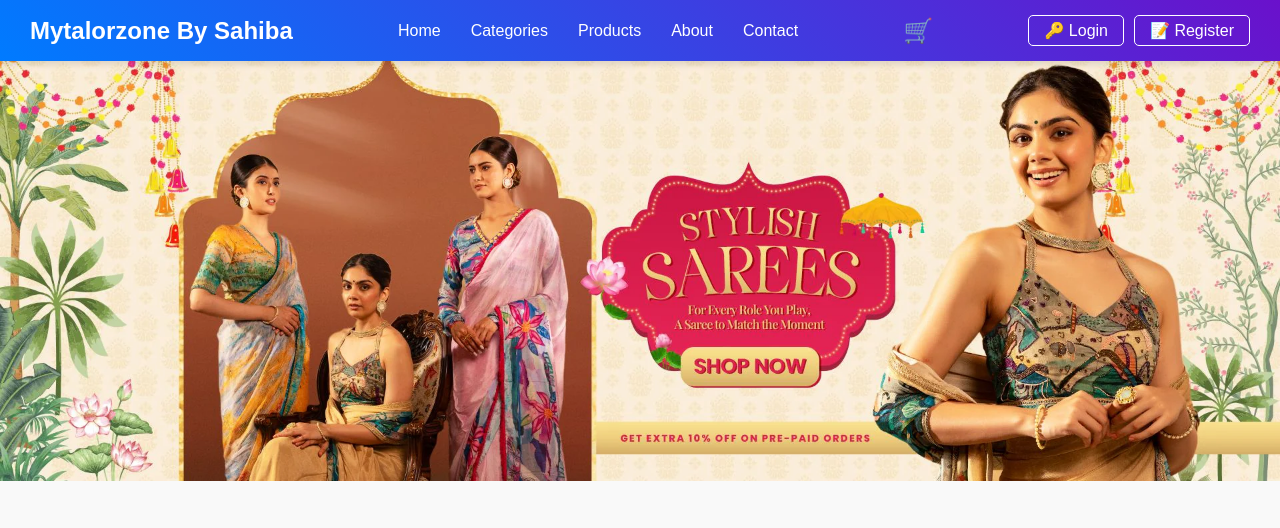
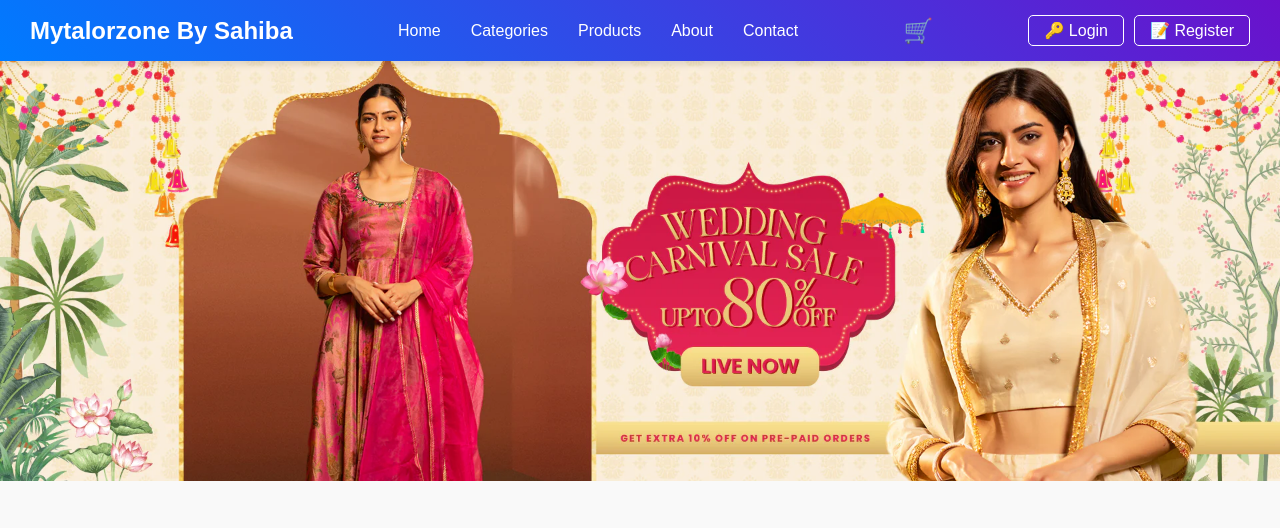
Before and after one commit to charan2r/e-commerce-site, a React (Create React App) app in the folder ecommercefrontend/: page /products in a window 1280 px wide. Shown: the top 528 px of the page. Built offline with nearby package versions, Linux system fonts and the light colour scheme; no server answers.

Commit message:
new changes

```diff
--- a/ecommercefrontend/src/components/products.js
+++ b/ecommercefrontend/src/components/products.js
@@ -69,7 +69,7 @@ const Products = () => {
       </header>
 
       {/* Hero Section */}
-      <section id="hero"></section>
+      <section id="heroin"></section>
 
       {/* Products Section */}
       <section id="product">
--- a/ecommercefrontend/src/index.css
+++ b/ecommercefrontend/src/index.css
@@ -97,30 +97,24 @@
   #hero {
     position: relative;
     overflow: hidden;
-    background: url('new.jpg') no-repeat center center/cover;
+    background: url('new.jpg') no-repeat center center/cover; /* credits to ambraee.com */
     padding: 210px 40px;
     text-align: center;
     color: white;
     box-sizing: border-box;
   }
 
-  .hero-banner {
+  #heroin {
     position: relative;
-    z-index: 1;
-    background-color: rgba(0, 0, 0, 0.5);
-    padding: 20px;
-    display: inline-block;
+    overflow: hidden;
+    background: url('hello.jpg') no-repeat center center/cover; /* credits to ambraee.com */
+    padding: 210px 40px;
+    text-align: center;
+    color: white;
+    box-sizing: border-box;
   }
 
-  .hero-banner h1 {
-    font-size: 36px;
-    margin-bottom: 10px;
-  }
 
-  .hero-banner p {
-    font-size: 18px;
-    margin-bottom: 20px;
-  }
 
 
   /* Products by category Section */
```
Also changed, not shown: ecommercefrontend/src/hello.jpg (added).
